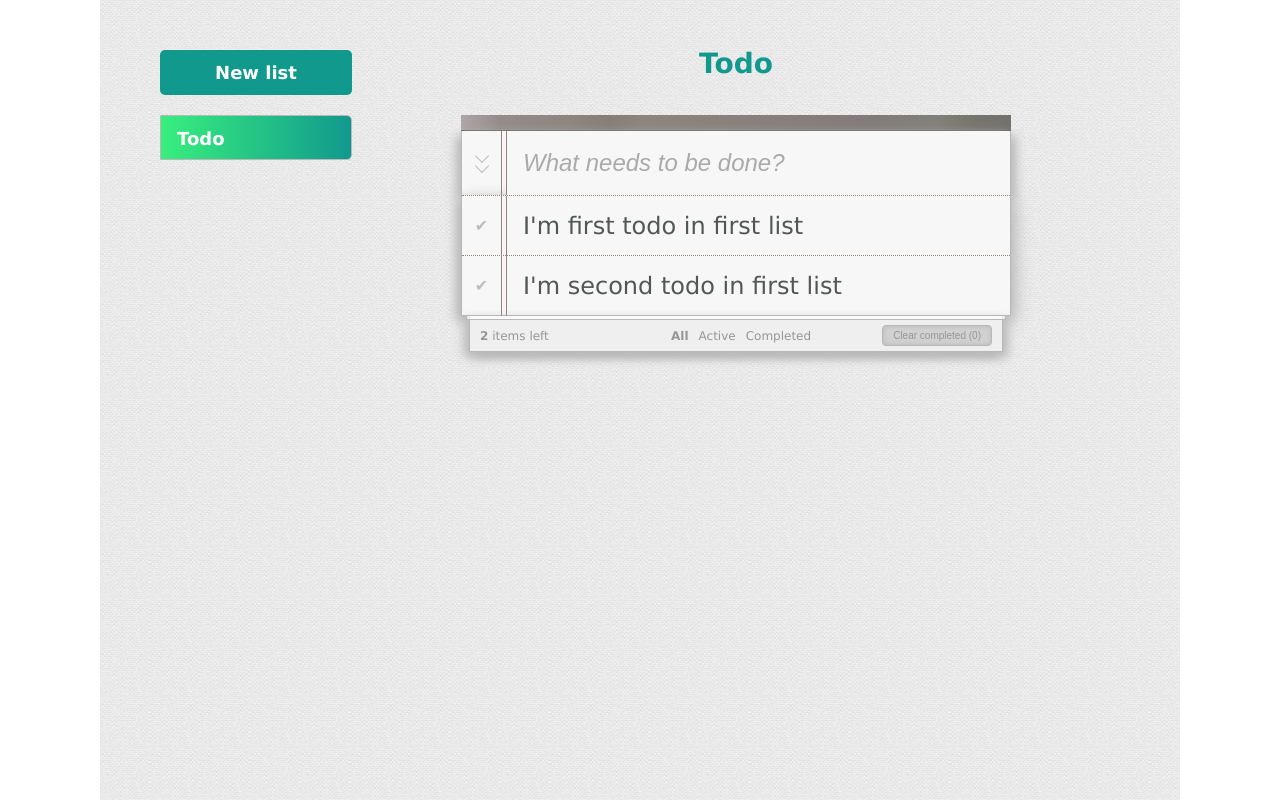
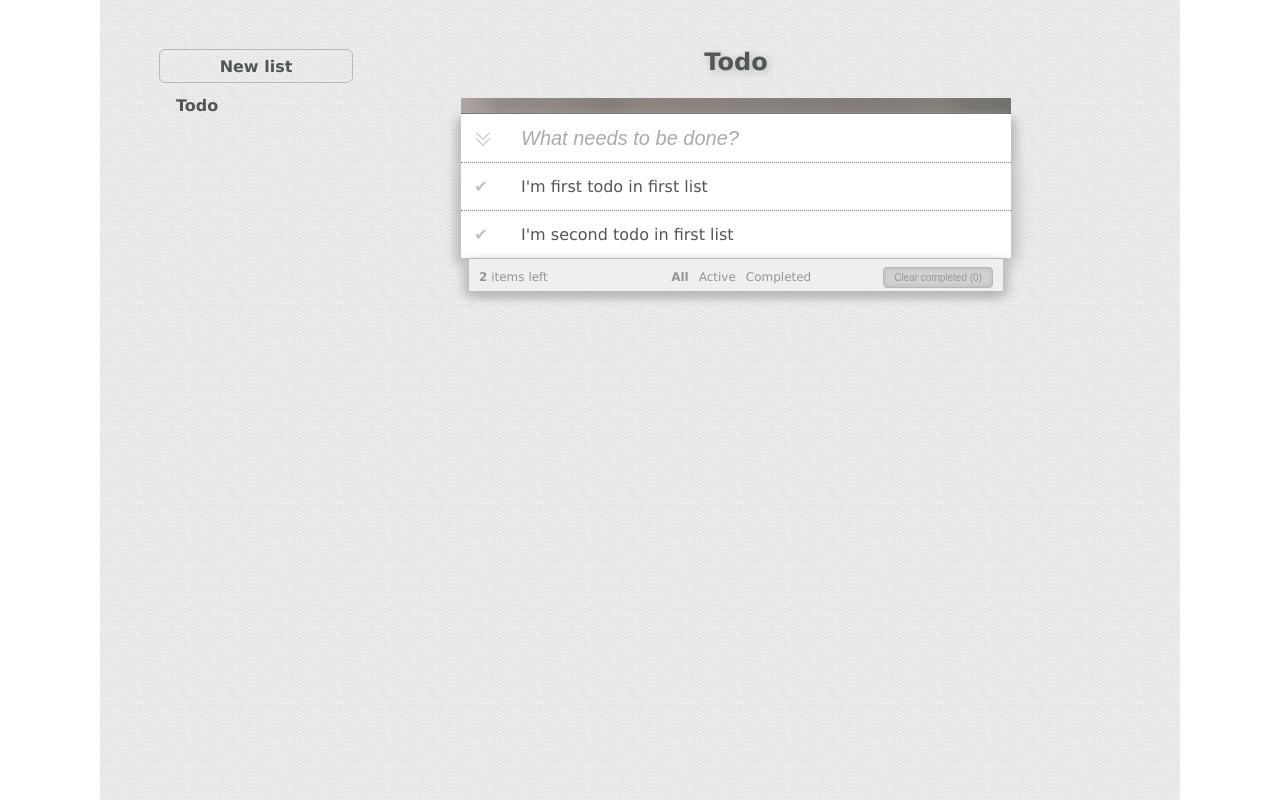
Before and after one commit to Shayol/vue-todo-list, a Vue app: page /lists/1 in a window 1280 px wide. Built offline with nearby package versions, Linux system fonts and the light colour scheme.

Commit message:
change styling for list, remove styling lines and borders

```diff
--- a/src/App.vue
+++ b/src/App.vue
@@ -78,45 +78,31 @@ export default {
 
 .list {
   &__link {
-    height: 45px;
-    border: 1px solid $grey-border-color;
-    border-top-right-radius: 5px;
-    border-bottom-right-radius: 5px;
-    background: $background-grey;
-    font-size: 18px;
+    height: 16px;
+    font-size: 16px;
     font-weight: bold;
-    line-height: 45px;
+    line-height: 1;
     padding-left: 16px;
-    color: $grey-text-color;
+    margin-bottom: 16px;
+    color: $brown-border-color;
   }
   &__new-list {
-    background: #11998e;
     width: 100%;
-    height: 45px;
-    margin: 0 0 20px 0;
+    height: 32px;
+    margin: 0 0 16px 0;
     border: none;
     border-radius: 5px;
-    color: white;
+    color: $dark-brown;
     padding: 0;
-    outline: none;
-    font-size: 18px;
+    outline: 1px solid $grey-border-color;
+    font-size: 16px;
     font-weight: bold;
     font-family: Verdana, Geneva, Tahoma, sans-serif;
+    background: none;
   }
 }
 
 .router-link-active {
-  color: white;
-  background: #11998e; /* fallback for old browsers */
-  background: -webkit-linear-gradient(
-    to right,
-    #38ef7d,
-    #11998e
-  ); /* Chrome 10-25, Safari 5.1-6 */
-  background: linear-gradient(
-    to right,
-    #38ef7d,
-    #11998e
-  ); /* W3C, IE 10+/ Edge, Firefox 16+, Chrome 26+, Opera 12+, Safari 7+ */
+  color: $dark-brown;
 }
 </style>
--- a/src/assets/scss/_variables.scss
+++ b/src/assets/scss/_variables.scss
@@ -3,3 +3,4 @@ $brown-border-color: #968179;
 $grey-border-color: #b8b8b8;
 $grey-text-color:#aaa;
 $background-grey: #f7f7f7;
+$dark-brown: #525657;
--- a/src/components/Input.vue
+++ b/src/components/Input.vue
@@ -37,7 +37,6 @@ export default {
 <style lang="scss">
 @import "@/assets/scss/main.scss";
 .input {
-  background-color: $background-grey;
   &__decor-padding {
     border-bottom: 1px solid #665f5c;
     width: 100%;
@@ -84,33 +83,28 @@ export default {
   }
   &__input-wrapper {
     display: flex;
-    border-left: 1px solid $grey-border-color;
     box-shadow: 5px 5px 10px $grey-border-color,
       -5px 5px 10px $grey-border-color;
   }
   &__field {
-    height: 64px;
+    height: 48px;
     padding: 0 16px;
-    font-size: 24px;
+    font-size: 20px;
     flex-grow: 1;
     flex-shrink: 0;
     font-style: italic;
-    border-top: 0;
+    border: 0;
     border-bottom: 0;
-    border-right: 1px solid $grey-border-color;
-    border-left: 1px solid $brown-border-color;
     outline: none;
-    background-color: $background-grey;
     &::placeholder {
       color: $grey-text-color;
     }
   }
   &__left-icon {
-    width: 40px;
-    border-right: 1px solid $brown-border-color;
-    margin-right: 4px;
-    height: 64px;
+    width: 44px;
+    height: 48px;
     position: relative;
+    background-color: white;
     &::before,
     &:after {
       content: "";
@@ -124,10 +118,10 @@ export default {
       opacity: 0.6;
     }
     &:before {
-      top: 20px;
+      top: 14px;
     }
     &:after {
-      top: 30px;
+      top: 20px;
     }
   }
 }
--- a/src/components/ListItem.vue
+++ b/src/components/ListItem.vue
@@ -135,29 +135,32 @@ export default {
 @import "@/assets/scss/main.scss";
 .list {
   &__name-wrapper {
-    height: 65px;
+    height: 48px;
     display: flex;
     align-items: flex-start;
     justify-content: center;
     position: relative;
   }
   &__name {
-    font-size: 28px;
+    font-size: 24px;
     font-weight: bold;
-    color: #11998e;
+    color: $dark-brown;
     text-align: center;
+    text-shadow: 2px 2px 8px $grey-border-color;
     &:hover ~ .list__delete {
       display: block;
     }
   }
   &__edit-input {
-    height: 60px;
+    height: 32px;
     font-size: 24px;
     flex-grow: 1;
     flex-shrink: 0;
     margin-top: 0;
     margin-bottom: 0;
     padding-left: 16px;
+    color: $dark-brown;
+    border: none;
   }
   &__delete {
     display: none;
@@ -171,42 +174,28 @@ export default {
     }
   }
   &__alert {
-    padding: 15px;
-    background-color: #ee8c4a;
+    padding: 8px 16px;
+    background-color: #ee8c4aca;
     color: white;
-    margin-bottom: 15px;
-    font-size: 16px;
+    margin-bottom: 16px;
+    font-size: 12px;
   }
   &__bottom {
     display: flex;
     justify-content: space-between;
+    border-top: 1px solid $grey-border-color;
     color: #969696;
     align-items: center;
-    height: 36px;
+    height: 33px;
     background-color: #efefef;
     padding: 4px 10px 0 10px;
     margin-left: 8px;
     margin-right: 8px;
-    border-bottom: 1px solid $grey-border-color;
-    border-left: 1px solid $grey-border-color;
-    border-right: 1px solid $grey-border-color;
     position: relative;
     box-shadow: 5px 5px 10px $grey-border-color,
       -5px 5px 10px $grey-border-color;
-    &:after {
-      content: "";
-      height: 4px;
-      width: calc(100% + 8px);
-      position: absolute;
-      top: 0;
-      left: -4px;
-      border-bottom: 1px solid $grey-border-color;
-      border-left: 1px solid $grey-border-color;
-      border-right: 1px solid $grey-border-color;
-      background-color: rgba(255, 255, 255, 0.7);
-      // z-index: 1;
-    }
   }
+
   &__number {
     font-size: 12px;
   }
@@ -227,10 +216,7 @@ export default {
 }
 .todos {
   width: 550px;
-  border-bottom: 1px solid $grey-border-color;
-  border-left: 1px solid $grey-border-color;
-  border-right: 1px solid $grey-border-color;
-  background-color: $background-grey;
+  background-color: white;
   box-shadow: 5px 5px 15px $grey-border-color, -5px 5px 10px $grey-border-color;
 }
 .filters {
--- a/src/components/TodoItem.vue
+++ b/src/components/TodoItem.vue
@@ -67,15 +67,14 @@ export default {
   &__field {
     display: flex;
     position: relative;
-    height: 60px;
+    height: 48px;
     align-items: center;
     border-top: 1px dotted $brown-border-color;
   }
   &__checked-wrapper {
     width: 40px;
     margin-right: 4px;
-    border-right: 1px solid $brown-border-color;
-    height: 60px;
+    height: 48px;
     position: relative;
   }
   &__checkbox {
@@ -99,12 +98,11 @@ export default {
   &__title {
     flex-grow: 1;
     flex-shrink: 0;
-    border-left: 1px solid $brown-border-color;
-    height: 60px;
-    line-height: 60px;
+    height: 48px;
+    line-height: 48px;
     padding: 0 16px;
-    font-size: 24px;
-    color: #525657;
+    font-size: 16px;
+    color: $dark-brown;
     &:hover {
       ~ .todo__delete {
         display: block;
```
